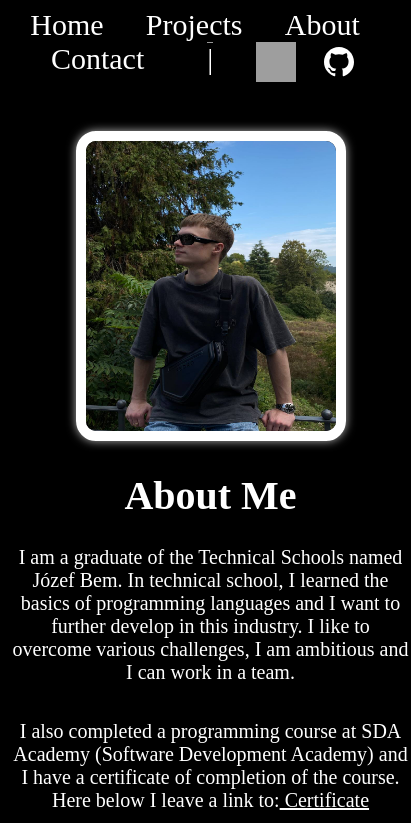
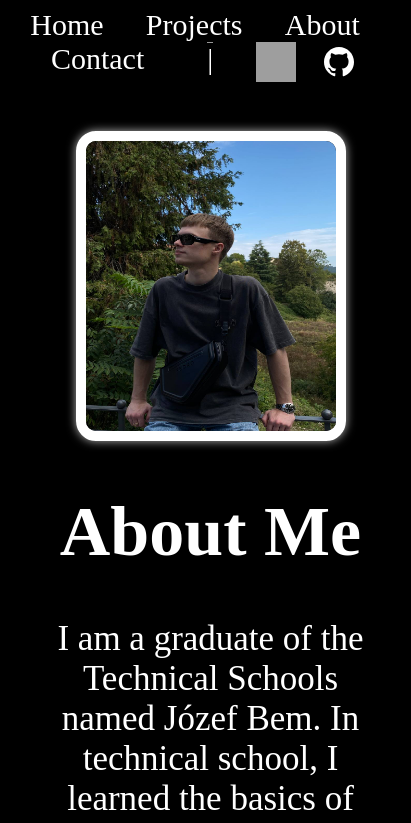
Before and after one commit to ypayel/My_website, a React (Create React App) app: page /about in a window 390 px wide. Shown: the top 823 px of the page, 411 px wide, since content can reach past the window. Built offline with nearby package versions, Linux system fonts and the light colour scheme; no server answers; grey boxes are pictures that could not be loaded.

Commit message:
response 1024

```diff
--- a/src/components/About/About.scss
+++ b/src/components/About/About.scss
@@ -42,6 +42,35 @@
     float: right;
 }
 
+@media screen and (max-width: 1024px) {
+    .text-container {
+        font-size: 35px;
+    }
+    .nav-conteiner p{
+        font-size: 35px;
+    }
+    .github-icon , .linkedin-icon {
+        width: 40px;
+        height: 40px;
+    }
+    .text-container {
+        width: 500px;
+        height: 450px;
+        margin-top: 0px;
+    }
+    .about-first-text {
+        width: 500px;
+        height: 450px;
+    }
+    .my-image {
+        width: 350px;
+        height: 430px;
+    }
+    .image-container {
+        margin-left: 35px;
+    }
+}
+
 @media screen  and (max-width: 425px) {
     .nav-conteiner {
         display: flex;
@@ -70,8 +99,8 @@
         width: 350px;
     }
     .text-container {
-        width: 400px;
-        height: 400px;
+        width: 350px;
+        height: 350px;
         margin-top: 0px;
     }
     .about-first-text {
@@ -85,4 +114,5 @@
         margin-left: 55px;
         margin-top: 45px;
     }
+
 }
```
Also changed, not shown: src/components/Nav/Nav.scss (line endings or trailing spaces).
